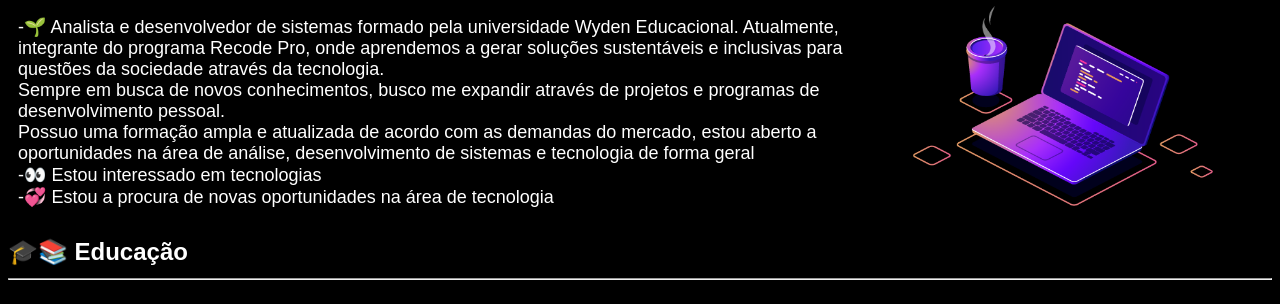
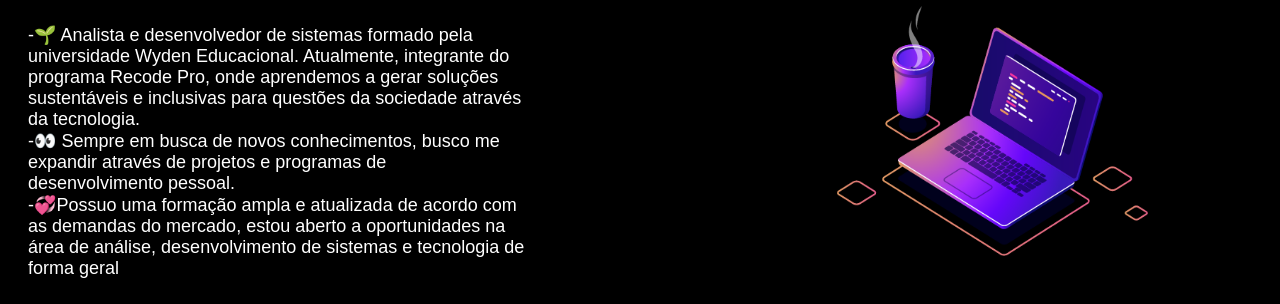
Before and after one commit to William-Mata/William-Mata, a plain HTML site: page index.html in a window 1280 px wide. Shown: the part 93-397 px from the top of the page. Drawn offline with Linux system fonts and the light colour scheme; grey boxes are pictures that could not be loaded.

Commit message:
atualizei

```diff
--- a/css/estilo.css
+++ b/css/estilo.css
@@ -2,26 +2,33 @@ body{
     background-color: black;
     color: white;
     font-family: Arial, Helvetica, sans-serif;
+
 }
 
+main{
+    margin: 10px;
+}
 
 .sobre{
     width: 100%;
     display: inline-flex;
-
+    margin: 0px;
 }
 
 .sobre p{
     font-size: 18px;
-    margin: 10px;
-    width: 70%;
+    width: 40%;
+    margin-left: 10px;
 }
 
+.sobre #img{
+    width: 50%;
+
+}
 .sobre img{
-    display: flex;
-    direction: ltr;
-    width: 300px;
-    height: 200px;
+    float: right;
+    width: 50%;
+    height: 250px;
 }
 
 .educacao img{
--- a/index.html
+++ b/index.html
@@ -22,21 +22,22 @@
                 <p>
                     -🌱 Analista e desenvolvedor de sistemas formado pela universidade Wyden Educacional. Atualmente,
                     integrante do programa Recode Pro, onde aprendemos a gerar soluções sustentáveis e inclusivas para
-                    questões da sociedade através da tecnologia. <br>Sempre em busca de novos conhecimentos, busco me
+                    questões da sociedade através da tecnologia. <br>
+                    -👀 Sempre em busca de novos conhecimentos, busco me
                     expandir
                     através
                     de projetos e programas de desenvolvimento pessoal.
-                    <br>Possuo uma formação ampla e atualizada de acordo
+                    <br>
+                    -💞️Possuo uma formação ampla e atualizada de acordo
                     com as demandas do mercado, estou aberto a oportunidades na área de análise, desenvolvimento de
                     sistemas
                     e tecnologia de forma geral<br>
-                    -👀 Estou interessado em tecnologias<br>
-                    -💞️ Estou a procura de novas oportunidades na área de tecnologia
                 </p>
-                <img src="img/computer-illustration.png" alt="Computador">
+                <div id="img">
+                    <img src="img/computer-illustration.png" alt="Computador">
+                </div>
             </div>
         </header>
-
         <section>
             <div class="educacao">
                 <h2>
@@ -165,7 +166,7 @@
             <div>
                 <a href="https://www.youtube.com/watch?v=bZTwKUJDU1M">
                     <img src="https://img.shields.io/badge/YouTube_Music-FF0000?style=for-the-badge&logo=youtube-music&logoColor=white"
-                    alt="Musica-Pontes-Industrutiveis"><br>
+                        alt="Musica-Pontes-Industrutiveis"><br>
                     <img src="https://user-images.githubusercontent.com/50085652/140649703-0b9de086-fd90-4169-8bbd-40bd2e838707.jpg"
                         alt="Charlie-Bronw-jr">
                 </a>
```
